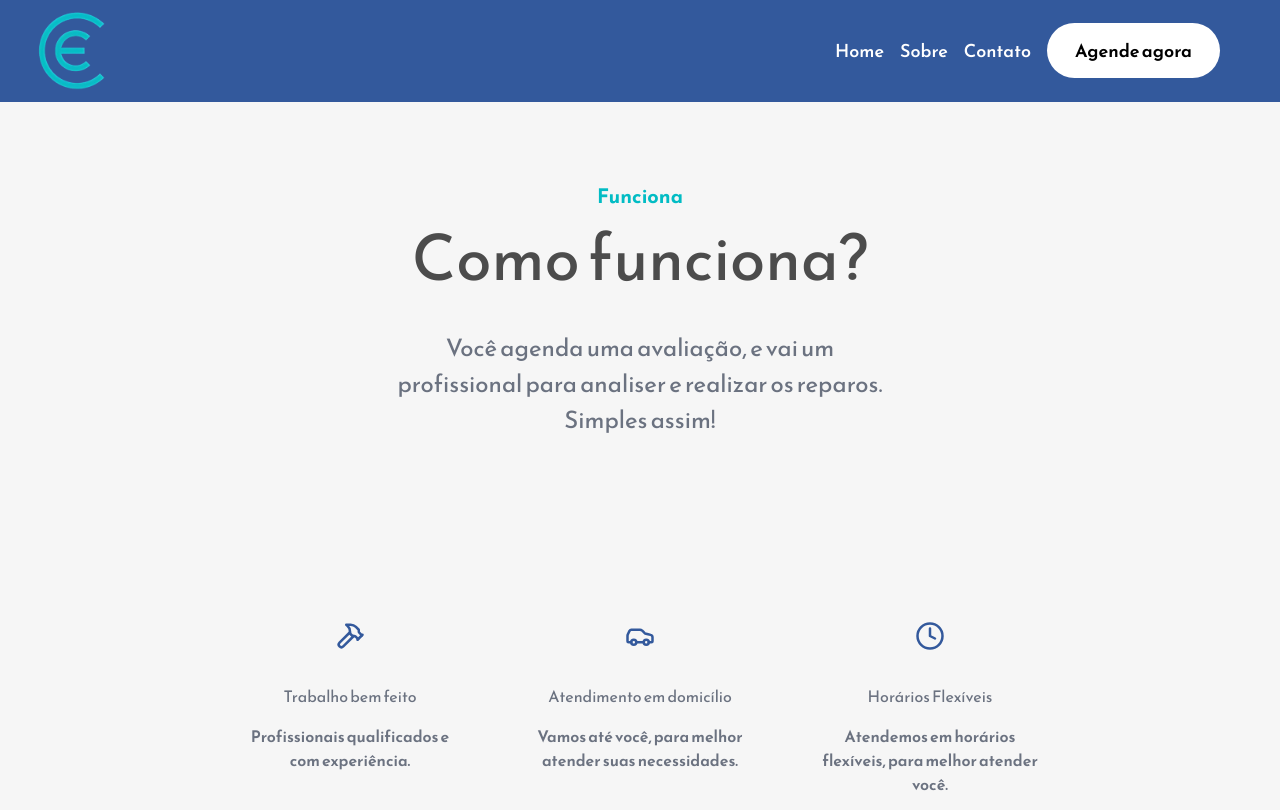
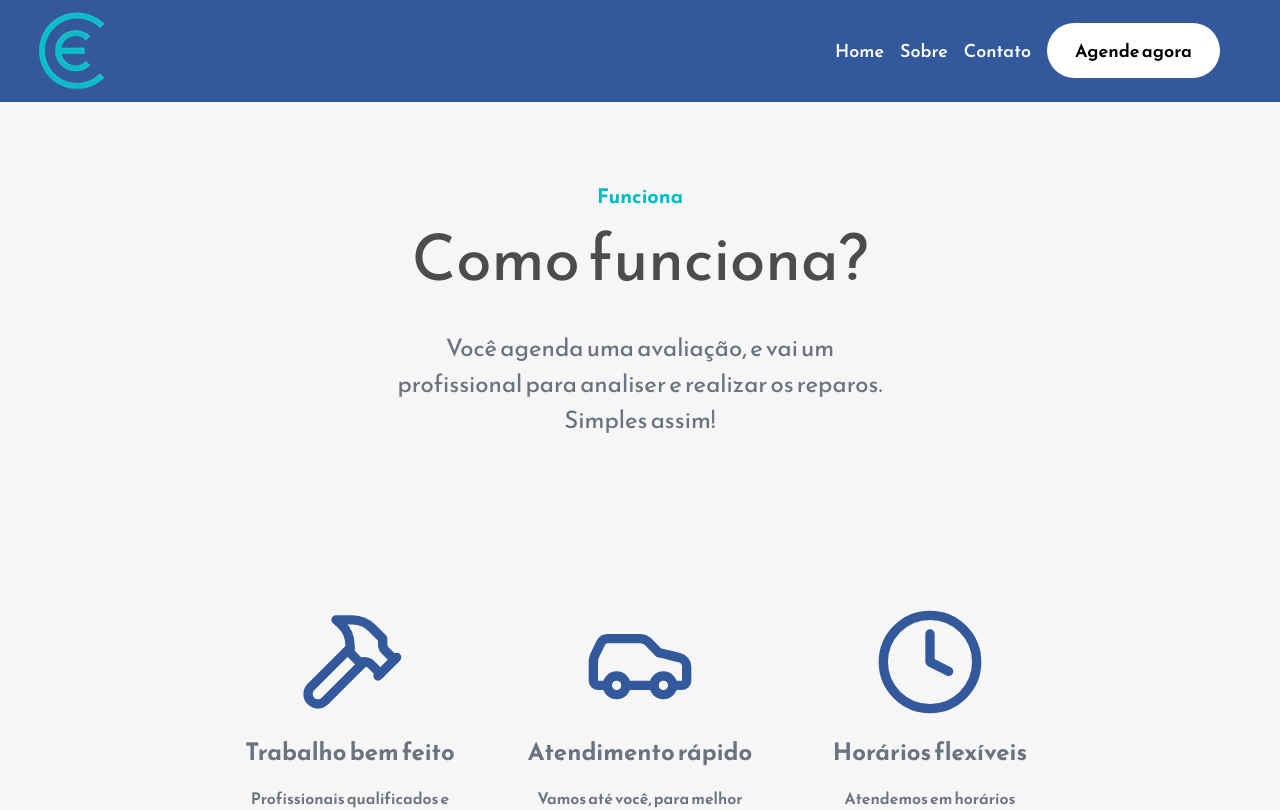
Before and after one commit to EletronicaCentralCampestre/appliancerepair-landingpage, a React (Vite) app: page / in a window 1280 px wide. Shown: the top 810 px of the page. Built offline with nearby package versions, Linux system fonts and the light colour scheme.

Commit message:
Refactor CSS to increase max-width in App component and add Work component

```diff
--- a/src/App.css
+++ b/src/App.css
@@ -12,13 +12,9 @@
 }
 .primary-heading {
   font-size: clamp(2rem, 5vw, 4rem);
-  color: #4c4c4c;
-  /* line-height: 5rem; */
-  max-width: 600px;
 }
 .primary-text {
   font-size: clamp(1rem, 3vw, 1.5rem);
-
 }
 @media (max-width: 800px) {
   .App {
--- a/src/components/work.jsx
+++ b/src/components/work.jsx
@@ -10,12 +10,12 @@ const Work = () => {
     },
     {
       Icon: Car,
-      title: "Atendimento em domicílio",
+      title: "Atendimento rápido",
       text: "Vamos até você, para melhor atender suas necessidades.",
     },
     {
       Icon: Clock ,
-      title: "Horários Flexíveis",
+      title: "Horários flexíveis",
       text: "Atendemos em horários flexíveis, para melhor atender você.",
     },
   ];
@@ -30,11 +30,11 @@ const Work = () => {
       </div>
       <div className="work-section-bottom mt-[5rem] flex justify-center items-center flex-wrap">
         {workInfoData.map((data) => (
-          <div className="work-section-info w-[290px] min-h-[350px] p-4 px-8 flex flex-col justify-center items-center text-center rounded-lg text-gray-500 my-4 " key={data.title}>
+          <div className="work-section-info sm:mt-6 w-[290px] min-h-[350px] p-4 px-8 flex flex-col justify-center items-center text-center rounded-lg text-gray-500 my-4 " key={data.title}>
             <div className="info-boxes-img-container">
-              <data.Icon alt="" className=" w-[30px] mt-[30px]" size={64} color="#33599C"/>
+              <data.Icon alt="" className="mt-6 w-28 h-full" color="#33599C"/>
             </div>
-            <h2 className="my-4">{data.title}</h2>
+            <h2 className="my-4 text-[1.5rem] font-extrabold">{data.title}</h2>
             <p className="flex-1 items-center font-semibold">{data.text}</p>
           </div>
         ))}
```
